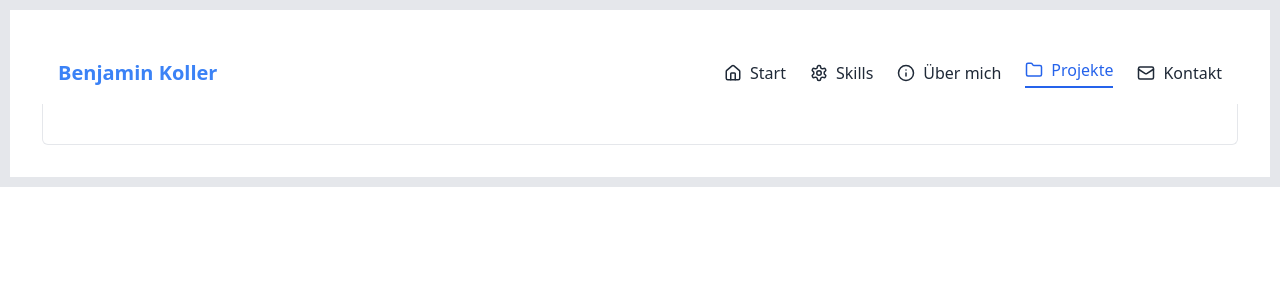
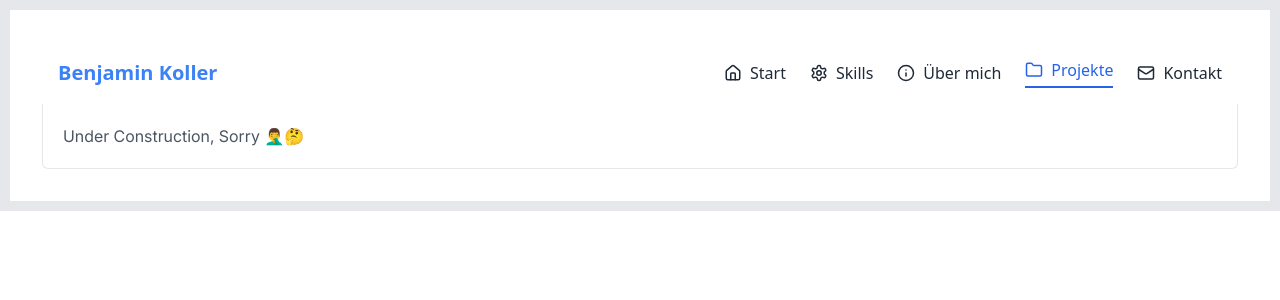
Before and after one commit to kobsaai/my-webpage, a React (Vite) app: page /Projects in a window 1280 px wide. Shown: the top 300 px of the page. Built offline with nearby package versions, Linux system fonts and the light colour scheme.

Commit message:
updated WIP for projects

```diff
--- a/src/pages/Projects.tsx
+++ b/src/pages/Projects.tsx
@@ -2,7 +2,9 @@ import { Panel } from "primereact/panel";
 function Projects() {
   return (
     <div>
-      <Panel></Panel>
+      <Panel>
+        <h1>Under Construction, Sorry 🤦‍♂️🤔</h1>
+      </Panel>
     </div>
   );
 }
```
